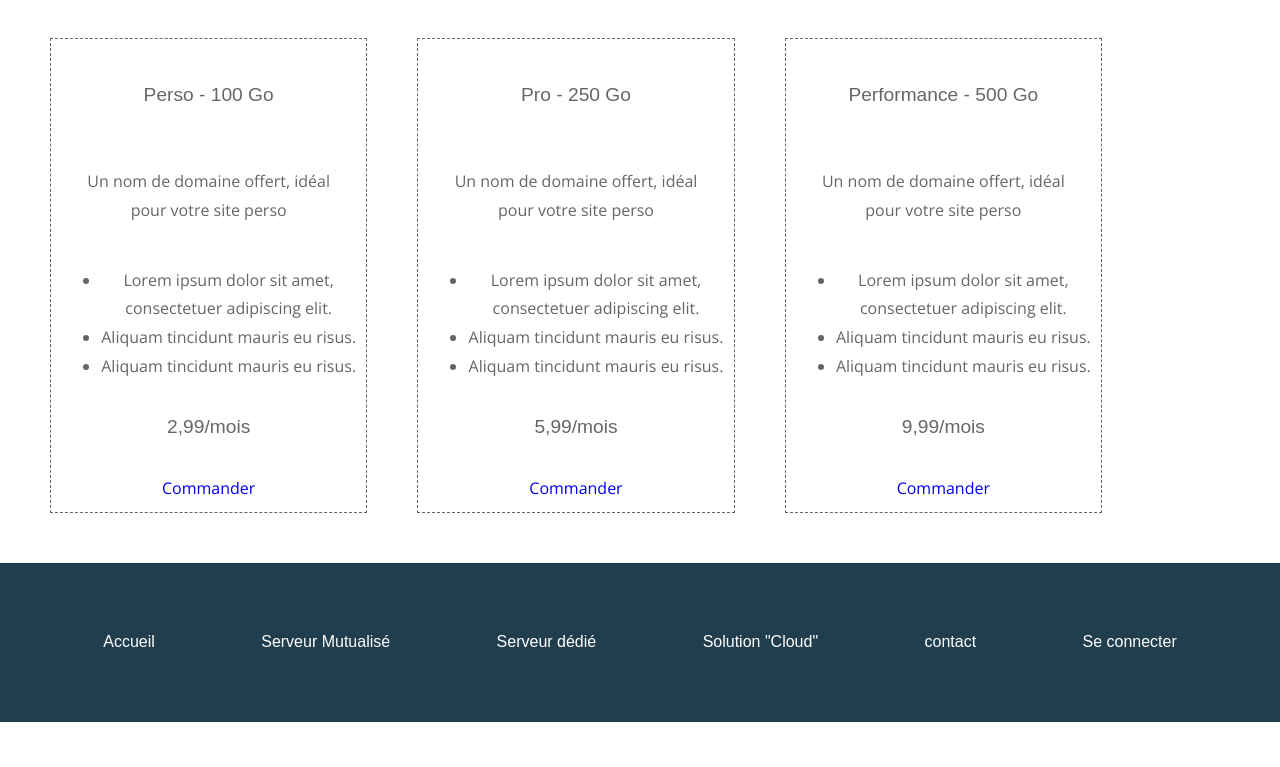
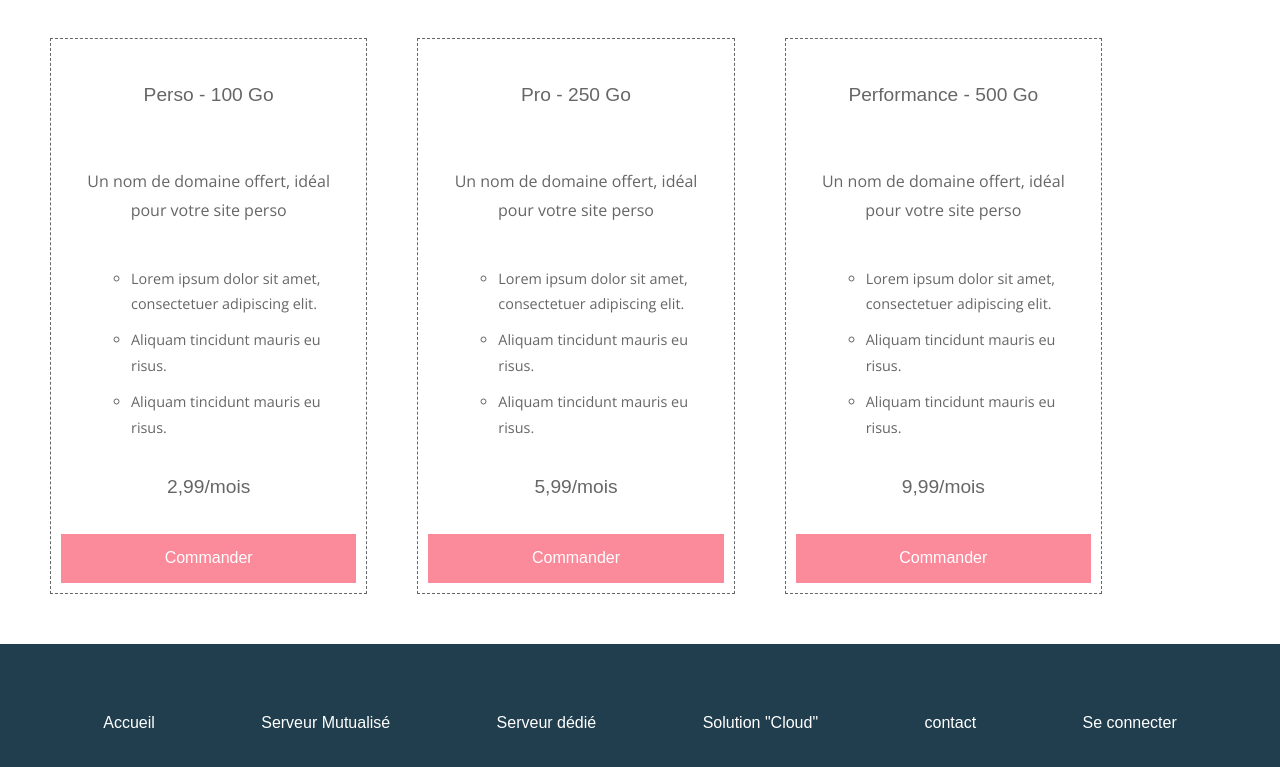
Before and after one commit to Drissiaaa/prjt11, a plain HTML site: page serveur-mutualise.html in a window 1280 px wide. Shown: the part 646-1413 px from the top of the page. Before the commit the page ends 1368 px from the top, so only its background shows below. Drawn offline with nearby package versions, Linux system fonts and the light colour scheme; files whose address does not match are found by name; a web font is replaced by a local one.

Commit message:
css serveur-mutualise

```diff
--- a/css/style.css
+++ b/css/style.css
@@ -175,7 +175,30 @@ padding: 25px;
       align-self: flex-start;
 
   }
+  .mutualise article ul li{
+      text-align: left;
+      font-size: 0.9em;
+      margin: 10px 0 10px 30px;
+      list-style-type: circle;
 
+  }
+  .mutualise article a{
+      color: white;
+      background-color: #fb8a9b;
+      display: block;
+      padding: 10px;
+      font-family: "candal", Arial;
+
+  }
+  .mutualise article a:hoover{
+      background-color: #ea5f77;
+  }
+  .mutualise .flex:hover article{
+      opacity: 0.65;
+  }
+.mutualise:hover article:hover{
+    opacity: 1;
+}
 /*------FOOTER-----*/
 
   footer{
```
